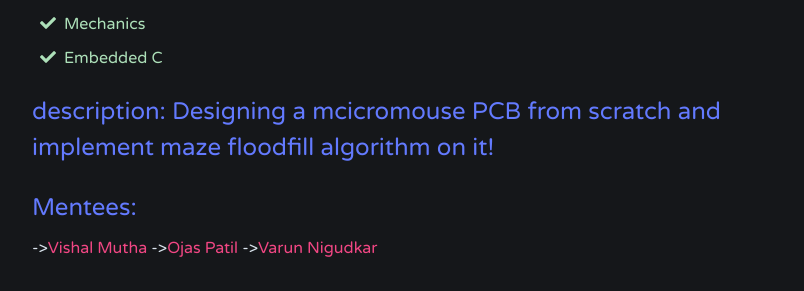
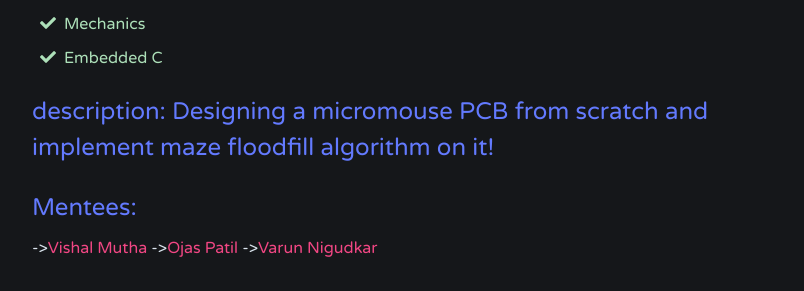
Before and after one commit to SRA-VJTI/blog, a Jekyll site: the page built from _posts/2024-07-28-making-micromouse-from-scratch.md, in a window 1280 px wide and 900 px high. Shown: the part 407-698 px from the top of the window, without its empty margins (238-1042 px from the left). Built offline with Jekyll 4.4.1, drawn with Linux system fonts in a browser that asks for light colours; our own code applies the rules of GitHub Pages for plain Markdown files; some of the changed lines change nothing that is shown.

Commit message:
Update 2024-07-28-making-micromouse-from-scratch.md

```diff
--- a/_posts/2024-07-28-making-micromouse-from-scratch.md
+++ b/_posts/2024-07-28-making-micromouse-from-scratch.md
@@ -14,7 +14,7 @@
    - Mechanics
    - Embedded C
 
-description: Designing a mcicromouse PCB from scratch and implement maze floodfill algorithm on it!
+description: Designing a micromouse PCB from scratch and implement maze floodfill algorithm on it!
 ---
 
 
@@ -48,7 +48,7 @@
 - **Sensors:** [Infrared (IR) sensors](https://www.google.com/aclk?sa=l&ai=DChcSEwiQ64aQgcWHAxU3JIMDHZhVBC8YABANGgJzZg&ae=2&gclid=CjwKCAjwko21BhAPEiwAwfaQCC9ncxupTqnD8_NwuCRVwdP9jfz7p2Ebeoz7weSzbc14q_aTVSaCGBoCCNQQAvD_BwE&sig=AOD64_2y9-pOHruFv_p7x1aFc9yXVSXpBg&ctype=5&q=&ved=2ahUKEwjumv-PgcWHAxV7oGMGHb5sCPwQ9aACKAB6BAgFEAs&adurl=) were selected for obstacle detection and maze navigation.
 - **Motor Driver:** The [**DRV8833 motor driver**](https://www.google.com/aclk?sa=l&ai=DChcSEwih48HIgcWHAxW-pGYCHdmiAoYYABAFGgJzbQ&ae=2&gclid=CjwKCAjwko21BhAPEiwAwfaQCN_crjgbqgcfNMXOUCDmcktT3nIMEzoj80RmHIMGhGmja_556GHwwxoCR10QAvD_BwE&sig=AOD64_1UZ-hyA-wvlKIp9qmQZqtmxFhIYw&ctype=5&q=&ved=2ahUKEwiPn7HIgcWHAxU1zzgGHWOpHvoQ9aACKAB6BAgGEA4&adurl=) was selected for controlling the motors efficiently.
 - **Power Supply:** A 3.7V battery with capacity of 1500mAh chosen to power the ESP32 and other components.
-- **Suction Fan:** A [cad model](https://cad.onshape.com/documents/5b027c1a45be050170ab0933/w/2cf490c21f33f93412b4d271/e/b109720c6b2de3519dd8fe4c?renderMode=0&uiState=6696ba83c0c8e51d2d4387c4) of suction fan is designed with it's [**coreless motor 8520**](https://www.google.com/url?sa=t&source=web&rct=j&opi=89978449&url=https://robu.in/product/8520-magnetic-micro-coreless-motor-for-micro-quadcopters-2xcw-2xccw/&ved=2ahUKEwjJ54ewgsWHAxXBxzgGHWKtBRUQFnoECBcQAQ&usg=AOvVaw39rHcyWfG-QxI15rqqZfMt).![image](https://hackmd.io/_uploads/BJ5-YS-KA.png)![image](https://hackmd.io/_uploads/Sk1atrbYA.png)
+- **Suction Fan:** A [cad model](https://cad.onshape.com/documents/5b027c1a45be050170ab0933/w/2cf490c21f33f93412b4d271/e/b109720c6b2de3519dd8fe4c?renderMode=0&uiState=6696ba83c0c8e51d2d4387c4) of suction fan is designed with it's [**coreless motor 8520**](https://www.google.com/url?sa=t&source=web&rct=j&opi=89978449&url=https://robu.in/product/8520-magnetic-micro-coreless-motor-for-micro-quadcopters-2xcw-2xccw/&ved=2ahUKEwjJ54ewgsWHAxXBxzgGHWKtBRUQFnoECBcQAQ&usg=AOvVaw39rHcyWfG-QxI15rqqZfMt).![image](/assets/posts/Micromouse/cad1.png)![image](/assets/posts/Micromouse/cad1.png)
 - **i/o Expander [PCA9536D](https://www.google.com/aclk?sa=l&ai=DChcSEwiAn7npgsWHAxVKo2YCHbM5F_QYABAGGgJzbQ&ae=2&gclid=CjwKCAjwko21BhAPEiwAwfaQCPNZ_mAsPTWNjftKBWAajQ01uIptUQpqohdBdMNT7zeHr2Ud1qELzxoCqgkQAvD_BwE&sig=AOD64_2cwUdn6kxSD9c3M404e9maSWL3gw&ctype=5&q=&ved=2ahUKEwiov7TpgsWHAxVD4zgGHQWUAcMQ9aACKAB6BAgFEBQ&adurl=):** This IC gives extra GPIO pins.
 
 
@@ -62,7 +62,7 @@
 4. **Power Regulation:** Incorporating LM2596, XL4015 and AMS117 voltage regulators to maintain stable power supply to the ESP32 and motors.
 
 Here's a simplified version of our schematic:
-![Screenshot 2024-07-26 at 9.20.54 PM](https://hackmd.io/_uploads/r1KWLBbtR.png)
+![Screenshot 2024-07-26 at 9.20.54 PM](/assets/posts/Micromouse/image.png)
  <!-- Replace with actual schematic image -->
 
 ## Testing the Schematic
```
